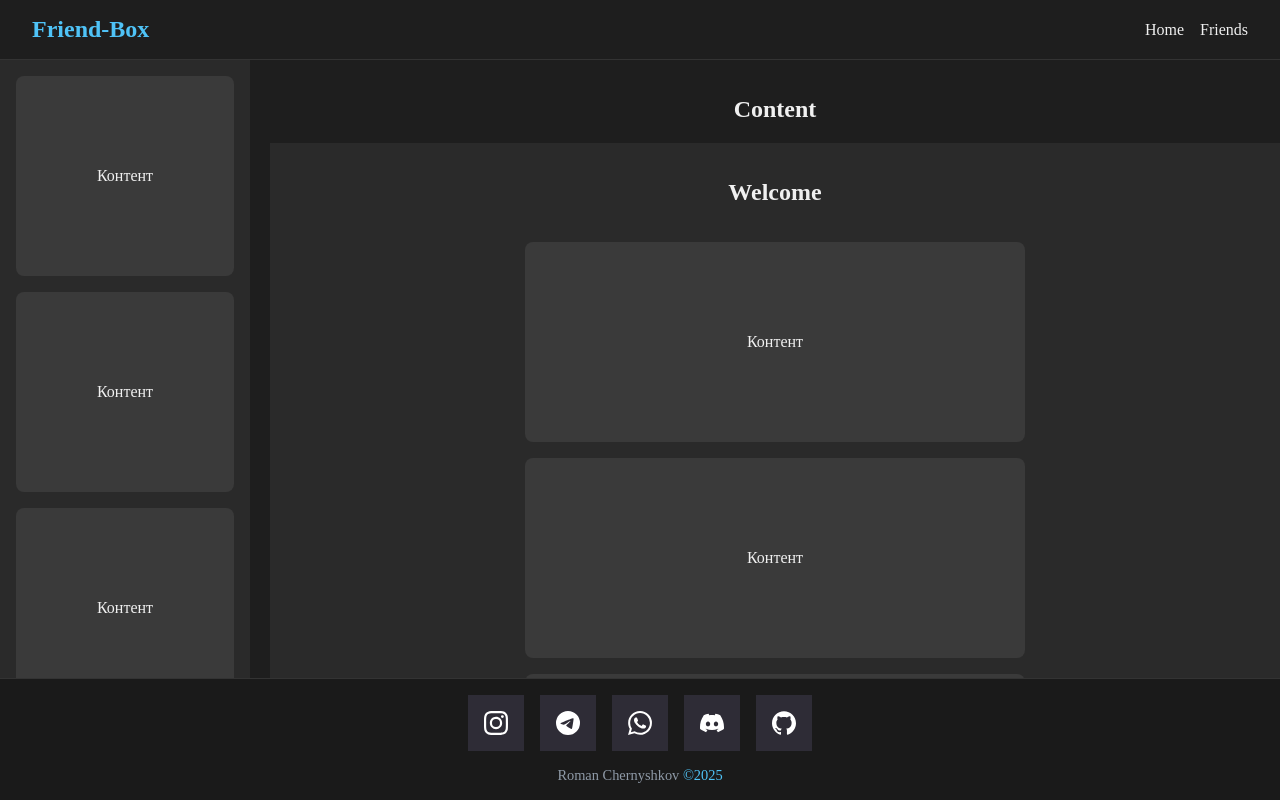
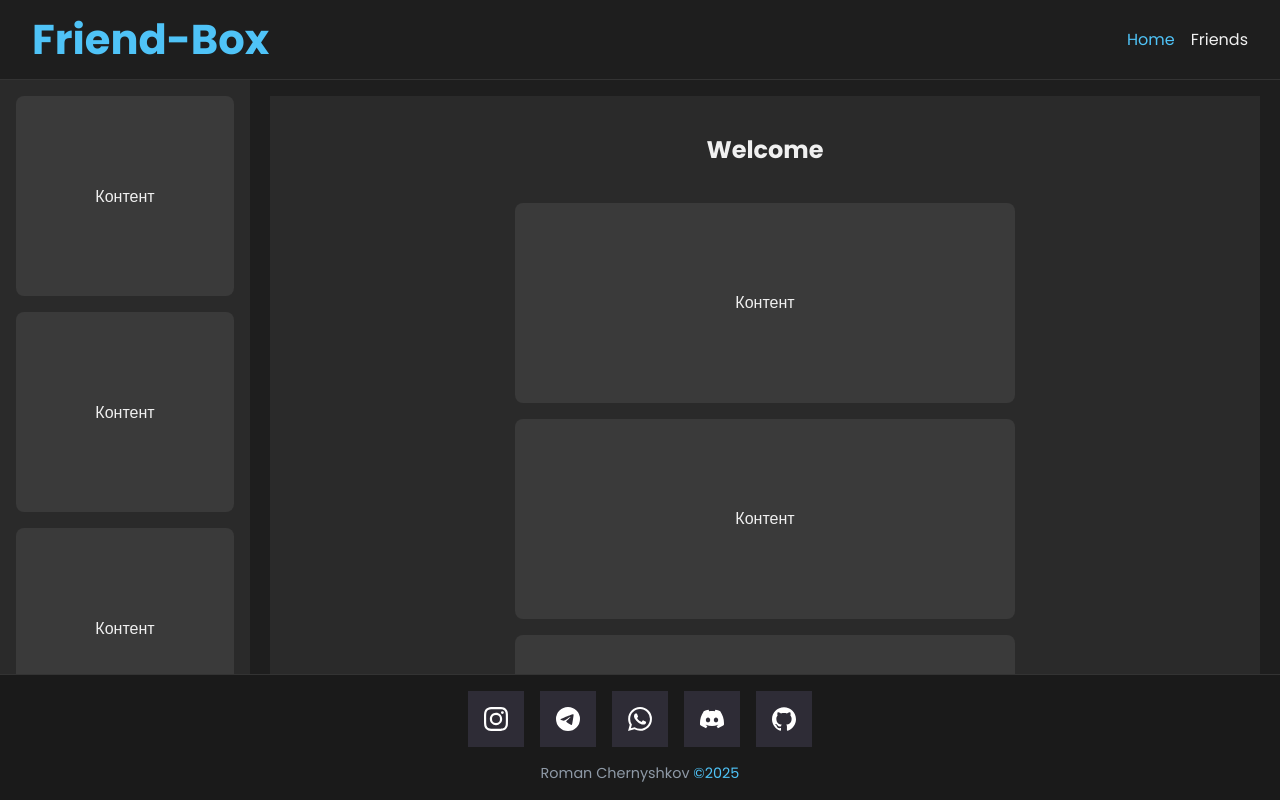
Before and after one commit to CD-Rom01100001/friend-box-app, a React (Create React App) app: page / in a window 1280 px wide. Built offline with nearby package versions, Linux system fonts and the light colour scheme.

Commit message:
style: added a button for adding friends

```diff
--- a/public/index.html
+++ b/public/index.html
@@ -4,6 +4,10 @@
     <meta charset="utf-8" />
     <link rel="icon" href="%PUBLIC_URL%/favicon.ico" />
     <meta name="viewport" content="width=device-width, initial-scale=1" />
+    <link
+      href="https://fonts.googleapis.com/css2?family=Poppins:wght@400;500;700&display=swap"
+      rel="stylesheet"
+    />
     <meta name="theme-color" content="#000000" />
     <meta
       name="description"
--- a/src/components/Content/Content.module.scss
+++ b/src/components/Content/Content.module.scss
@@ -1,7 +1,7 @@
 .content {
   flex: 1;
-  padding: 1rem 0;
   height: 100%;
+  padding: 1rem 20px;
   // overflow-y: auto;
 }
 
--- a/src/components/Content/Content.tsx
+++ b/src/components/Content/Content.tsx
@@ -6,7 +6,6 @@ const Content: FC = () => {
 
   return (
     <main className={css.content}>
-      <h2>Content</h2>
       <Outlet/>
     </main>
   );
--- a/src/components/Header/Header.module.scss
+++ b/src/components/Header/Header.module.scss
@@ -2,14 +2,14 @@
   display: flex;
   justify-content: space-between;
   align-items: center;
-  height: 60px;
+  height: 80px;
   padding: 0 2rem;
   background-color: var(--bg-main);
   border-bottom: 1px solid #333;
 }
 
 .logo {
-  font-size: 1.5rem;
+  font-size: 1.3rem;
   font-weight: 800;
   color: var(--accent);
   text-decoration: none;
@@ -17,8 +17,30 @@
 
 .nav {
   a {
+    position: relative;
     margin-left: 1rem;
     color: var(--text-main);
     text-decoration: none;
+    transition: all 0.2s ease-in-out;
+  }
+
+  a::before {
+    content: "";
+    position: absolute;
+    bottom: 0;
+    left: 0;
+    height: 1px;
+    width: 0;
+    background: var(--accent);
+    transition: width 0.3s ease;
+  }
+
+  a:hover:not(.active)::before {
+    width: 100%;
+  }
+
+  a.active {
+    color: var(--accent);
+    cursor: default;
   }
 }
--- a/src/components/Header/Header.tsx
+++ b/src/components/Header/Header.tsx
@@ -1,16 +1,20 @@
 import { FC } from 'react';
 import css from './Header.module.scss'
 import { paths } from '../../routes/paths';
-import { Link } from 'react-router-dom';
+import { Link, NavLink } from 'react-router-dom';
+
+const active = ({isActive}: {isActive: boolean}) => isActive ? `${css.active}` : ''
 
 const Header: FC = () => {
 
   return (
     <header className={css.header}>
-      <Link to={paths.home} className={css.logo}>Friend-Box</Link>
+      <Link to={paths.home} className={css.logo}>
+        <h1>Friend-Box</h1>
+      </Link>
       <nav className={css.nav}>
-        <Link to={paths.home}>Home</Link>
-        <Link to={paths.data}>Friends</Link>
+        <NavLink to={paths.home} className={active}>Home</NavLink>
+        <NavLink to={paths.data} className={active}>Friends</NavLink>
       </nav>
     </header>
   );
--- a/src/layout/MainLayout.module.scss
+++ b/src/layout/MainLayout.module.scss
@@ -1,8 +1,10 @@
 @import "../styles/variables.scss";
 
+html,
 body {
   margin: 0;
   padding: 0;
+  font-family: "Poppins", sans-serif;
 }
 
 * {
@@ -21,7 +23,6 @@ body {
 .mainWrapper {
   display: flex;
   flex: 1;
-  gap: 0 20px;
   overflow: hidden;
 
   :global(.simplebar-scrollbar) {
--- a/src/pages/DataPage.module.scss
+++ b/src/pages/DataPage.module.scss
@@ -0,0 +1,17 @@
+.btnAddFriend {
+  width: 100%;
+  height: 50px;
+  background: #2a2a2a4d;
+  font-size: 20px;
+  font-weight: 800;
+  color: #8b8a8a;
+  border: none;
+  border-radius: 8px;
+  cursor: pointer;
+  transition: all 0.3s ease-in-out;
+}
+
+.btnAddFriend:hover {
+  background: #8686864d;
+  color: var(--accent);
+}
--- a/src/pages/DataPage.tsx
+++ b/src/pages/DataPage.tsx
@@ -1,10 +1,11 @@
 import { FC } from 'react';
+import css from './DataPage.module.scss'
 
 const DataPage: FC = () => {
 
   return (
-    <div className='dataPage'>
-      <h2>Data</h2>
+    <div className={css.dataPage}>
+      <button className={css.btnAddFriend}>Add a Friend</button>
     </div>
   );
 }
```
